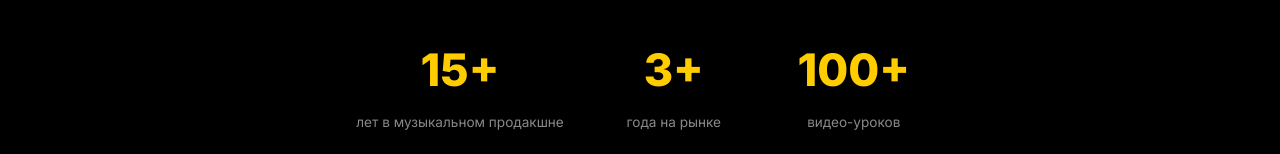
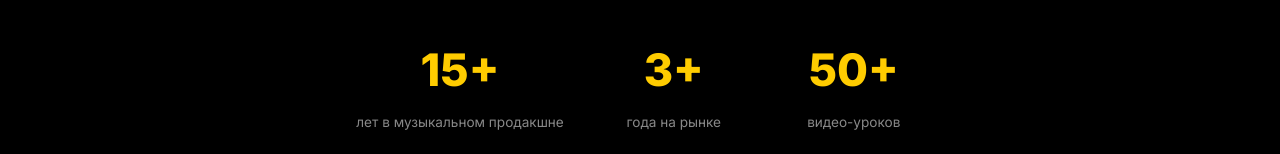
Before and after one commit to markusqueenwork/VoiceInsideGalaxy.github.io, a plain HTML site: page about.html in a window 1280 px wide. Shown: the part 381-535 px from the top of the page. Drawn offline with Linux system fonts and the light colour scheme.

Commit message:
Update about.html

```diff
--- a/about.html
+++ b/about.html
@@ -272,7 +272,7 @@
         <div class="stat-label">года на рынке</div>
       </div>
       <div class="stat-item">
-        <div class="stat-number">100+</div>
+        <div class="stat-number">50+</div>
         <div class="stat-label">видео-уроков</div>
       </div>
     </div>
```
